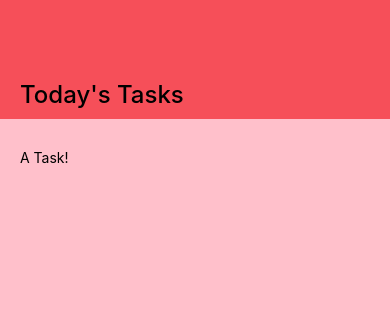
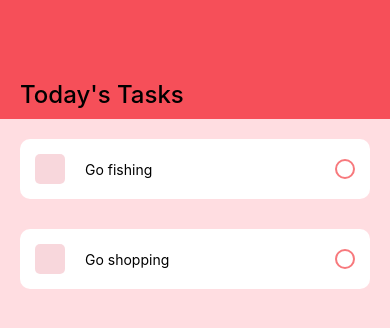
Before and after one commit to tramtran0497/React-Native---To-Do-App, a React Native app: screen / in a window 390 px wide. Shown: the top 328 px of the page. Built offline with nearby package versions, Linux system fonts and the light colour scheme.

Commit message:
Design basic todoapp

```diff
--- a/App.js
+++ b/App.js
@@ -10,7 +10,9 @@ export default function App(){
         <Text style={styles.sectionTitle}>Today's Tasks</Text>
           <View style={styles.listTasks}>
                     {/* Task is here! */}
-            <Task/>
+            <Task text="Go fishing"/>
+            <Task text="Go shopping"/>
+
           </View>
       </View>
     </View>
@@ -20,7 +22,7 @@ export default function App(){
 const styles = StyleSheet.create({
   container: {
     flex: 1,
-    backgroundColor: "pink",
+    backgroundColor: "#ffdde1",
   },
 
   taskWrapper: {
@@ -34,11 +36,10 @@ const styles = StyleSheet.create({
     fontWeight: "500",
     paddingBottom: 10,
     backgroundColor: "#f64f59",
-
   },
 
   listTasks: {
-    paddingTop: 30,
-    paddingLeft: 20,
+    padding: 20,
+
   }
 })
--- a/components/Task.js
+++ b/components/Task.js
@@ -1,15 +1,55 @@
 import React from "react"
-import { StyleSheet, Text, View } from "react-native"
+import { StyleSheet, Text, View, TouchableOpacity} from "react-native"
 
-const Task = () => {
+const Task = ({text}) => {
   return (
-    <View>
-      <Text>A Task!</Text>
+    <View style={styles.item}>
+    {/* A small square, for users touch informing finish or not */}
+      <View style={styles.itemLeftSide}>
+        <View style={styles.square}></View>
+      </View>
+      <Text style={styles.itemText}>{text}</Text>
+      <View style={styles.circle}>
+
+      </View>
     </View>
   )
 }
 
 const styles = StyleSheet.create({
+  item: {
+    backgroundColor: "#fff",
+    padding: 15,
+    borderRadius: 10,
+    display: "flex",
+    flexDirection: "row",
+    alignItems: "center",
+    justifyContent: "space-between",
+    marginBottom: 30
+  },
+
+  itemLeftSide: {
+  },
+
+  square: {
+    width: 30,
+    height: 30,
+    borderRadius: 5,
+    backgroundColor: "#ee9ca7",
+    opacity: 0.4,
+  },
+
+  itemText: {
+    width: 230,
+  },
+
+  circle: {
+    width: 20,
+    height: 20,
+    borderRadius: 50,
+    borderColor: "#f7797d",
+    borderWidth: 2,
+  }
 
 })
 
```
